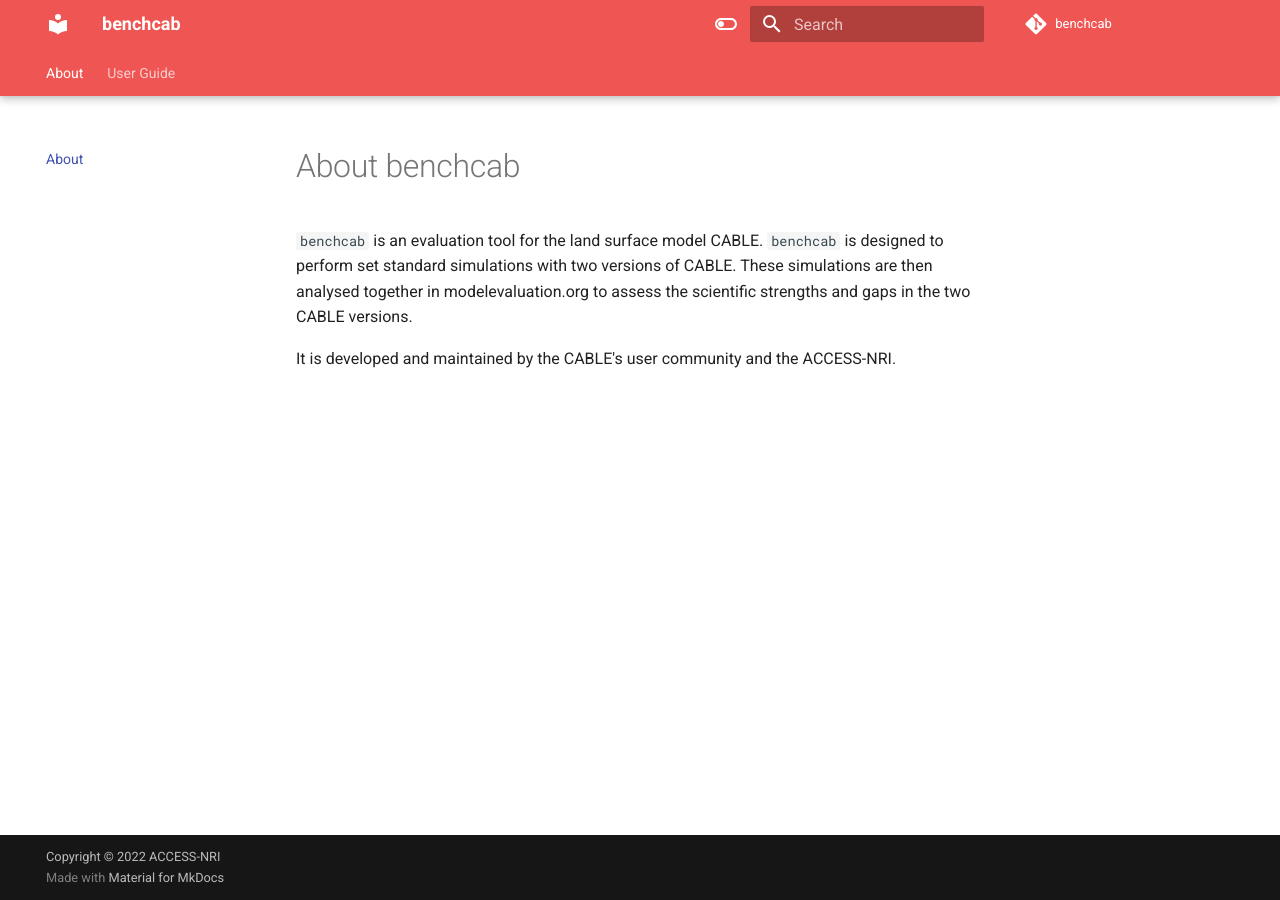
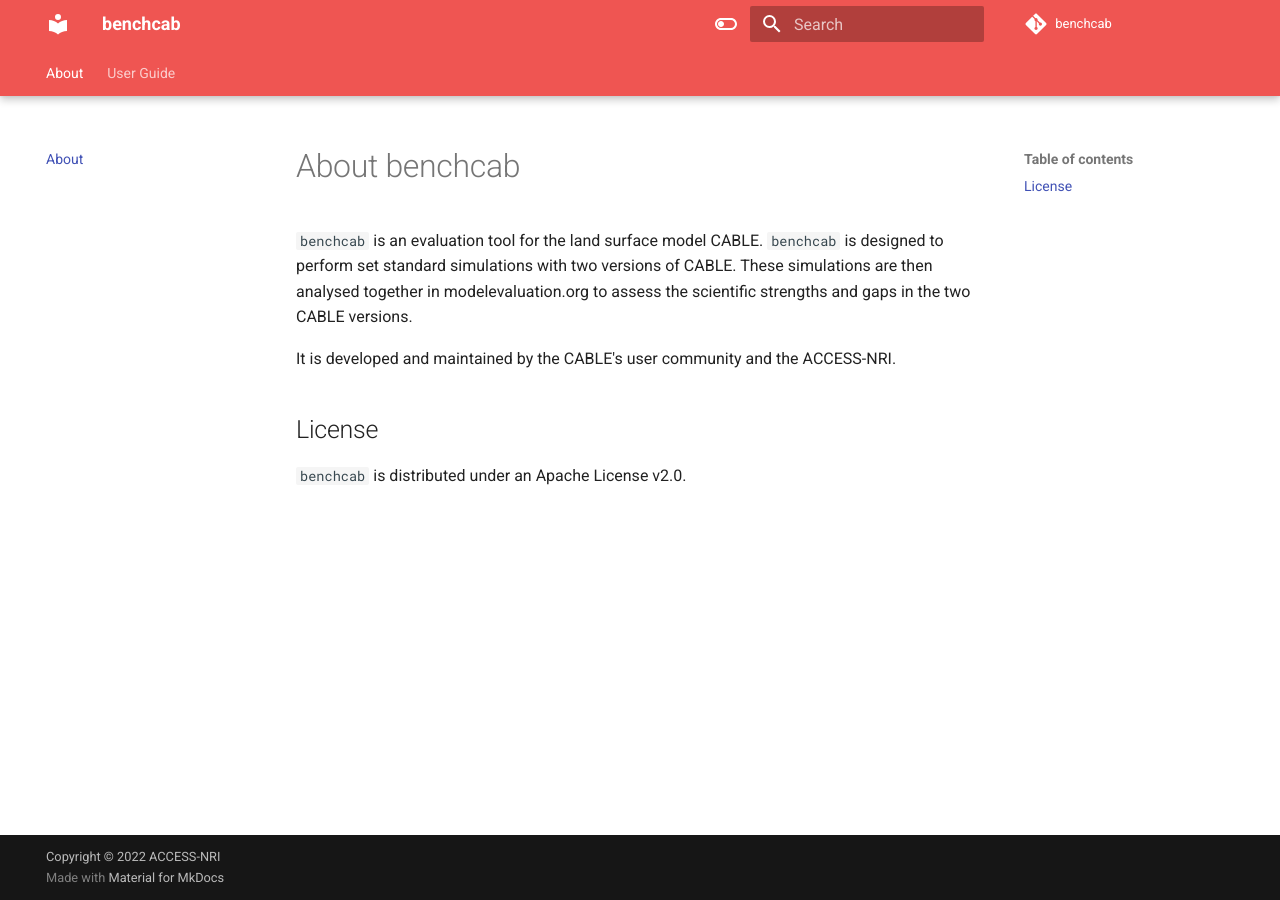
Before and after one commit to mdekauwe/CABLE_benchmarking, an MkDocs documentation site: the page built from docs/index.md, in a window 1280 px wide. Built offline with MkDocs 1.6.1 and Material for MkDocs 9.7.7, drawn with Linux system fonts in a browser that asks for light colours; comment, search, counter and statistics services are not loaded.

Commit message:
Add license mention on documentation home page - #118

```diff
--- a/docs/index.md
+++ b/docs/index.md
@@ -3,3 +3,7 @@
 `benchcab` is an evaluation tool for the land surface model CABLE. `benchcab` is designed to perform set standard simulations with two versions of CABLE. These simulations are then analysed together in modelevaluation.org to assess the scientific strengths and gaps in the two CABLE versions.
 
 It is developed and maintained by the CABLE's user community and the ACCESS-NRI.
+
+## License
+
+`benchcab` is distributed under an Apache License v2.0.
```
